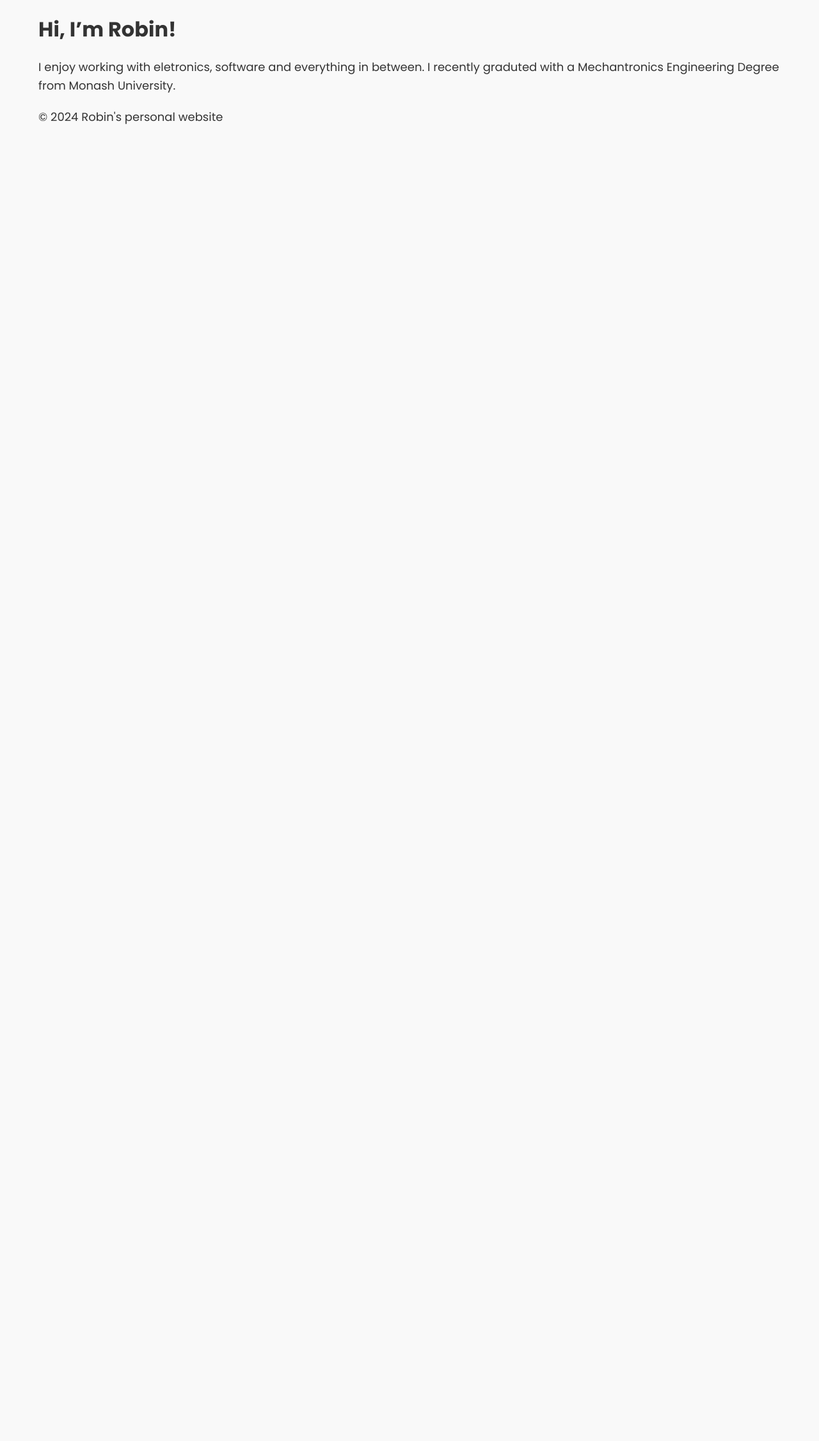
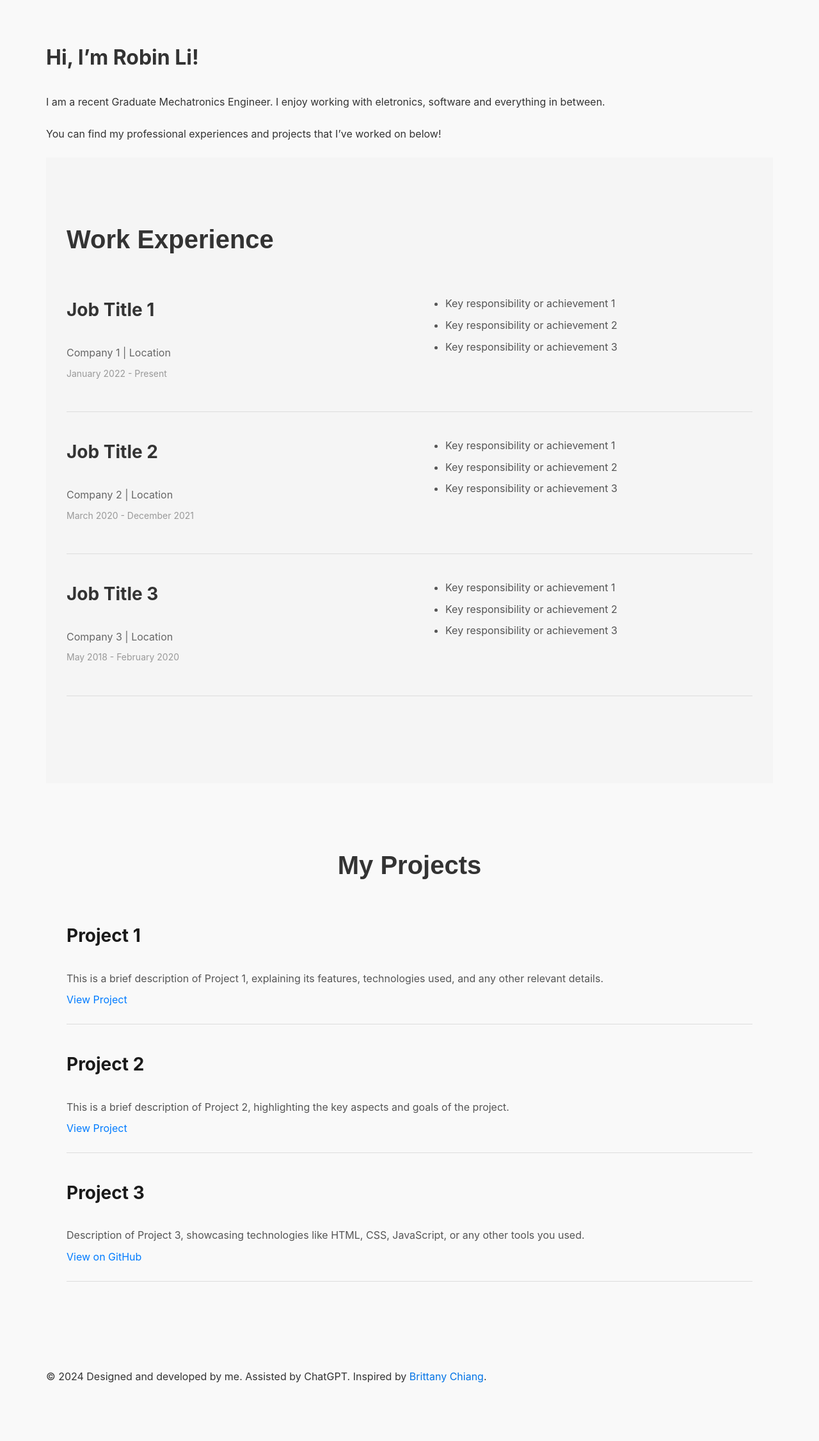
Before and after one commit to Roow/Roow.github.io, a Jekyll site: the page built from index.md, in a window 1280 px wide. Shown: the whole page at 64% size. Built offline with Jekyll 4.4.1, drawn with Linux system fonts in a browser that asks for light colours; some web fonts are replaced; our own code applies the rules of GitHub Pages for plain Markdown files; before the commit the page ends 900 px from its top, so only the background shows below that.

Commit message:
added experience and projects

```diff
--- /dev/null
+++ b/_includes/experience.html
@@ -0,0 +1,50 @@
+<section id="experience" class="experience-section">
+  <div class="container">
+    <h2 class="section-title">Work Experience</h2>
+
+    <div class="job">
+      <div class="job-info">
+        <h3 class="job-title">Job Title 1</h3>
+        <p class="company-name">Company 1 | Location</p>
+        <p class="job-dates">January 2022 - Present</p>
+      </div>
+      <div class="job-description">
+        <ul>
+          <li>Key responsibility or achievement 1</li>
+          <li>Key responsibility or achievement 2</li>
+          <li>Key responsibility or achievement 3</li>
+        </ul>
+      </div>
+    </div>
+
+    <div class="job">
+      <div class="job-info">
+        <h3 class="job-title">Job Title 2</h3>
+        <p class="company-name">Company 2 | Location</p>
+        <p class="job-dates">March 2020 - December 2021</p>
+      </div>
+      <div class="job-description">
+        <ul>
+          <li>Key responsibility or achievement 1</li>
+          <li>Key responsibility or achievement 2</li>
+          <li>Key responsibility or achievement 3</li>
+        </ul>
+      </div>
+    </div>
+
+    <div class="job">
+      <div class="job-info">
+        <h3 class="job-title">Job Title 3</h3>
+        <p class="company-name">Company 3 | Location</p>
+        <p class="job-dates">May 2018 - February 2020</p>
+      </div>
+      <div class="job-description">
+        <ul>
+          <li>Key responsibility or achievement 1</li>
+          <li>Key responsibility or achievement 2</li>
+          <li>Key responsibility or achievement 3</li>
+        </ul>
+      </div>
+    </div>
+  </div>
+</section>
--- a/_includes/footer.html
+++ b/_includes/footer.html
@@ -1,3 +1,3 @@
 <footer>
-    <p>&copy; {{ site.time | date: "%Y" }} {{ site.title }}</p>
+    <p>&copy; {{ site.time | date: "%Y" }} Designed and developed by me. Assisted by ChatGPT. Inspired by <a href="https://github.com/bchiang7/bchiang7.github.io">Brittany Chiang</a>. </p>
   </footer>
--- a/_includes/head.html
+++ b/_includes/head.html
@@ -1,5 +1,6 @@
 <meta charset="UTF-8">
 <meta name="viewport" content="width=device-width, initial-scale=1.0">
 <title>{{ page.title }}</title>
-<link href="https://fonts.googleapis.com/css2?family=Poppins:ital,wght@0,100;0,200;0,300;0,400;0,500;0,600;0,700;0,800;0,900;1,100;1,200;1,300;1,400;1,500;1,600;1,700;1,800;1,900&display=swap" rel="stylesheet">
+<link rel="preconnect" href="https://rsms.me/">
+<link rel="stylesheet" href="https://rsms.me/inter/inter.css">
 <link rel="stylesheet" href="/assets/css/main.css" hreflang="en-us">
--- /dev/null
+++ b/_includes/projects.html
@@ -0,0 +1,23 @@
+<section id="projects" class="projects-section">
+    <div class="container">
+      <h2 class="section-title">My Projects</h2>
+
+      <div class="project">
+        <h3 class="project-title">Project 1</h3>
+        <p class="project-description">This is a brief description of Project 1, explaining its features, technologies used, and any other relevant details.</p>
+        <a href="https://example.com/project1" class="project-link" target="_blank">View Project</a>
+      </div>
+
+      <div class="project">
+        <h3 class="project-title">Project 2</h3>
+        <p class="project-description">This is a brief description of Project 2, highlighting the key aspects and goals of the project.</p>
+        <a href="https://example.com/project2" class="project-link" target="_blank">View Project</a>
+      </div>
+
+      <div class="project">
+        <h3 class="project-title">Project 3</h3>
+        <p class="project-description">Description of Project 3, showcasing technologies like HTML, CSS, JavaScript, or any other tools you used.</p>
+        <a href="https://github.com/your-github/project3" class="project-link" target="_blank">View on GitHub</a>
+      </div>
+    </div>
+  </section>
--- a/_sass/_base.scss
+++ b/_sass/_base.scss
@@ -1,5 +1,3 @@
-/* _base.scss */
-
 /* Use a CSS reset or normalize */
 * {
   margin: 0;
@@ -7,28 +5,43 @@
   box-sizing: border-box;
 }
 
-  /* Set up global body styles */
-  body {
-    font-family: 'Poppins', sans-serif;
-    background-color: #f9f9f9;
-    color: #333;
-    line-height: 1.6;
-    padding: 20px;
-    max-width: 1200px;
-    margin: 0 auto;
+:root {
+  font-family: 'Inter', sans-serif;
+  font-feature-settings: 'liga' 1, 'calt' 1; /* fix for Chrome */
 }
 
-  /* Basic typography */
-  h1, h2, h3, h4, h5, h6 {
-    font-weight: 700;
-    margin-bottom: 20px;
+@supports (font-variation-settings: normal) {
+  :root {
+    font-family: 'InterVariable', sans-serif;
+  }
 }
 
-  p {
-    margin-bottom: 20px;
-    font-size: 1.125rem;
+/* Base styling for body */
+body {
+  font-family: 'Inter', sans-serif;
+  font-size: 16px;
+  line-height: 1.6;
+  color: #333;
+  padding: 2rem; /* Added body padding for overall page spacing */
+  background-color: #f9f9f9;
 }
 
+/* Heading styles */
+h1, h2, h3, h4, h5, h6 {
+  font-family: 'Inter', sans-serif;
+  font-weight: 700;
+  margin-bottom: 1.5rem;
+  padding-bottom: 0.5rem; /* Added padding below headings */
+}
+
+/* Paragraph styles */
+p {
+  font-family: 'Inter', sans-serif;
+  font-size: 1rem;
+  margin-bottom: 1.5rem; /* Increase margin for spacing between paragraphs */
+}
+
+/* Link styles */
 a {
   color: #0073e6;
   text-decoration: none;
@@ -38,8 +51,45 @@
   text-decoration: underline;
 }
 
-  /* Images and media */
+/* Container for overall layout */
+.container {
+  max-width: 1200px;
+  margin: 0 auto;
+  padding: 2rem; /* Increased padding inside container */
+}
+
+/* Section styling */
+.section {
+  padding: 4rem 0; /* Add vertical padding to sections */
+}
+
+/* List styles */
+ul, ol {
+  padding-left: 2rem; /* Indent lists more */
+  margin-bottom: 1.5rem;
+}
+
+li {
+  margin-bottom: 0.75rem;
+}
+
+/* Image styles */
 img {
   max-width: 100%;
   height: auto;
 }
+
+/* Button styling */
+button, .button {
+  padding: 0.75rem 1.5rem;
+  font-size: 1rem;
+  border: none;
+  border-radius: 5px;
+  background-color: #0073e6;
+  color: #fff;
+  cursor: pointer;
+}
+
+button:hover, .button:hover {
+  background-color: #005bb5;
+}
--- /dev/null
+++ b/_sass/_experience.scss
@@ -0,0 +1,58 @@
+.experience-section {
+  padding: 4rem 0;
+  background-color: #f5f5f5;
+
+  .section-title {
+    font-family: 'Poppins', sans-serif;
+    text-align: left;
+    font-size: 2.5rem;
+    margin-bottom: 3rem;
+    color: #333;
+  }
+
+  .job {
+    display: flex;
+    justify-content: space-between;
+    margin-bottom: 2.5rem;
+    padding-bottom: 1.5rem;
+    border-bottom: 1px solid #ddd;
+
+    .job-info {
+      flex: 1;
+      max-width: 45%;
+      font-family: 'Poppins', sans-serif;
+
+      .job-title {
+        font-size: 1.75rem;
+        color: #333;
+      }
+
+      .company-name {
+        font-size: 1rem;
+        color: #666;
+        margin: 0.5rem 0;
+      }
+
+      .job-dates {
+        font-size: 0.875rem;
+        color: #999;
+      }
+    }
+
+    .job-description {
+      flex: 1;
+      max-width: 50%;
+      font-size: 1rem;
+      color: #555;
+
+      ul {
+        list-style-type: disc;
+        margin-left: 1.5rem;
+
+        li {
+          margin-bottom: 0.5rem;
+        }
+      }
+    }
+  }
+}
--- /dev/null
+++ b/_sass/_projects.scss
@@ -0,0 +1,39 @@
+.projects-section {
+    padding: 4rem 0;
+    background-color: #f9f9f9;
+
+    .section-title {
+      text-align: center;
+      font-size: 2.5rem;
+      margin-bottom: 3rem;
+      font-family: 'Poppins', sans-serif;
+      color: #333;
+    }
+
+    .project {
+      margin-bottom: 2.5rem;
+      border-bottom: 1px solid #ddd;
+      padding-bottom: 1.5rem;
+
+      .project-title {
+        font-size: 1.75rem;
+        color: #1a1a1a;
+      }
+
+      .project-description {
+        font-size: 1rem;
+        color: #555;
+        margin: 0.5rem 0;
+      }
+
+      .project-link {
+        font-size: 1rem;
+        color: #007bff;
+        text-decoration: none;
+
+        &:hover {
+          text-decoration: underline;
+        }
+      }
+    }
+  }
--- a/assets/css/main.scss
+++ b/assets/css/main.scss
@@ -2,3 +2,5 @@
 ---
 
 @import 'base';
+@import 'experience';
+@import 'projects';
--- a/index.md
+++ b/index.md
@@ -5,6 +5,13 @@
 layout: default
 ---
 
-# Hi, I'm Robin!
+# Hi, I'm Robin Li!
 
-I enjoy working with eletronics, software and everything in between. I recently graduted with a Mechantronics Engineering Degree from Monash University.
+I am a recent Graduate Mechatronics Engineer. I enjoy working with eletronics, software and everything in between.
+
+You can find my professional experiences and projects that I've worked on below!
+
+{% include experience.html %}
+
+
+{% include projects.html %}
```
Lines whose indentation alone changed are shown as unchanged.
